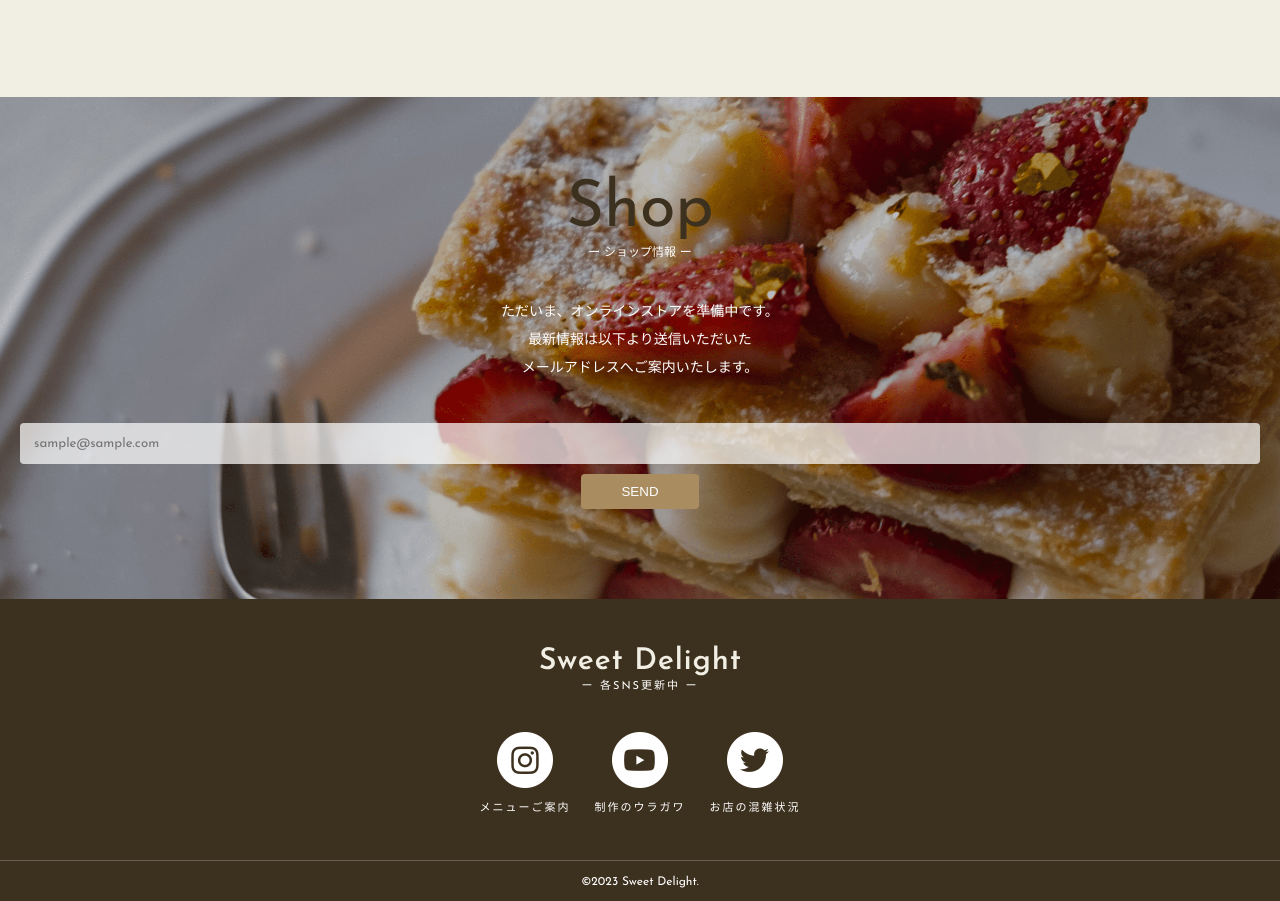
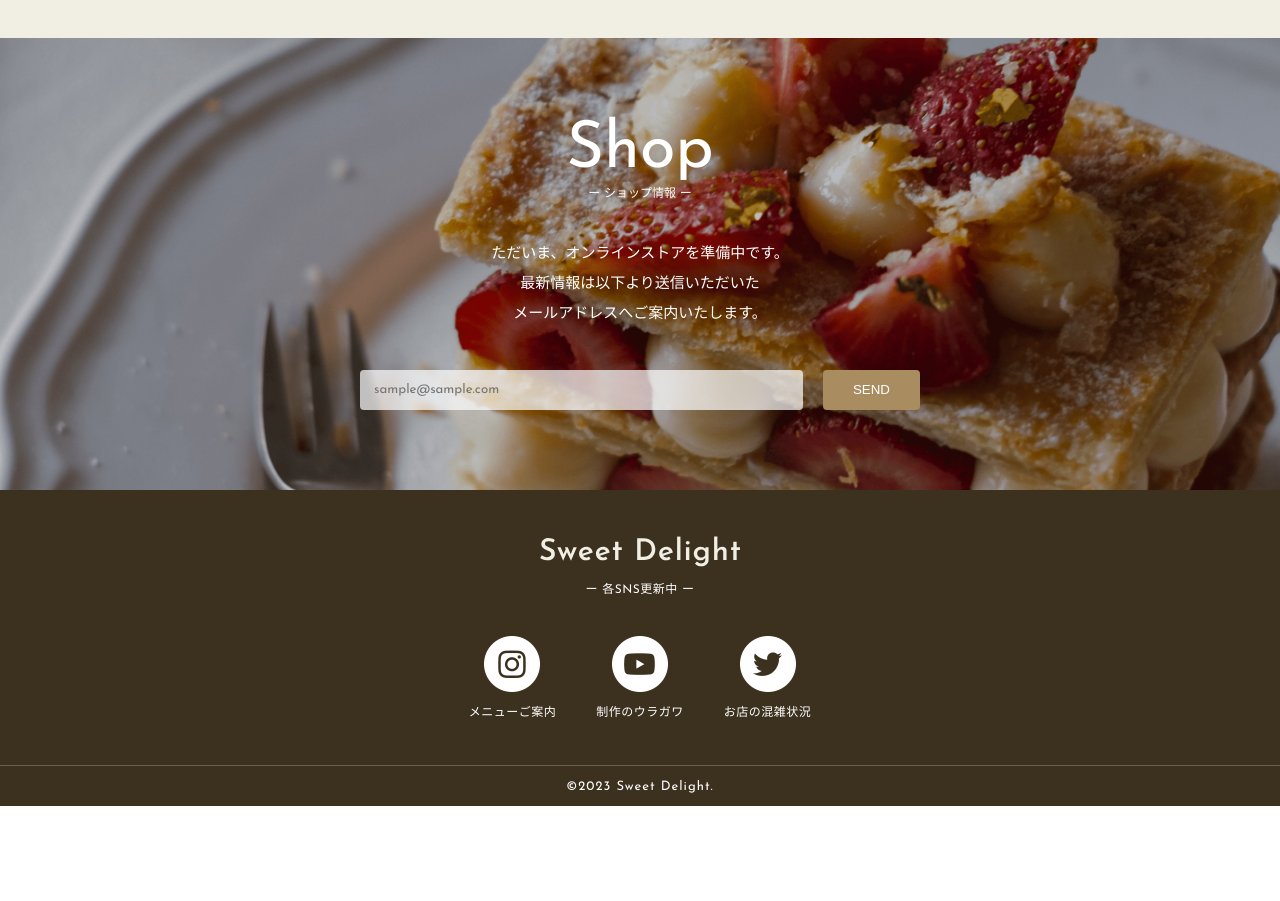
Before and after one commit to KouyaHASHIMOTO/SweetsSite_HTMLCSS, a plain HTML site: page SweetsSite＿HTMLCSS/index.html in a window 1280 px wide. Shown: the part 1344-2245 px from the top of the page. After the commit the page ends 2150 px from the top, so only its background shows below. Drawn offline with Linux system fonts and the light colour scheme.

Commit message:
レスポンシブ仮対応

```diff
--- a/SweetsSite＿HTMLCSS/css/style.css
+++ b/SweetsSite＿HTMLCSS/css/style.css
@@ -104,7 +104,7 @@ body {
 
 /* shopセクション */
 .shop {
-  background-image: url("../img/bg-shop.png");
+  background-image: url("../img/sp/bg-shop.png");
   background-position: center center;
   background-size: cover;
   padding: 80px 0;
@@ -198,12 +198,25 @@ body {
 
 /* タブレット、PCサイズの表示 */
 @media screen and (min-width: 768px) {
+  body {
+    color: #3c301e;
+  }
+
+  .header {
+    padding: 16px;
+  }
+
   .header-inner {
     max-width: 1080px;
     padding: 0 40px;
     margin: 0 auto;
     display: flex;
     justify-content: space-between;
+  }
+
+  .header-nav-list {
+    font-size: 17px;
+    gap: 40px;
   }
 
   .header-nav-link {
@@ -231,6 +244,8 @@ body {
 
   .about-contents {
     display: flex;
+    gap: 40px;
+    align-items: center;
   }
 
   .about-text {
@@ -238,18 +253,29 @@ body {
   }
 
   .about-text-contents {
-    margin-left: 40px;
-    letter-spacing: 1px;
+    letter-spacing: 0.5px;
     color: #3c301e;
+    margin-top: 0;
   }
 
   /* menuクラス */
+
   .menu {
     padding-top: 0;
   }
 
   .menu-name-main {
+    font-size: 19px;
     color: #3c301e;
+  }
+
+  .menu-name-sub {
+    font-size: 12px;
+    letter-spacing: 1px;
+  }
+
+  .menu-text {
+    font-size: 14px;
   }
 
   .menu-img {
@@ -261,9 +287,71 @@ body {
     justify-content: space-between;
   }
 
+  .menu-list > .menu-item {
+    margin-top: 0;
+  }
+
+  /* shopクラス */
+  .shop {
+    background-image: url("../img/bg-shop.png");
+    background-position: center center;
+    background-size: cover;
+    padding: 80px 0;
+  }
+
+  .shop-inner {
+    max-width: 600px;
+    margin: 0 auto;
+  }
+
+  .shop-text {
+    font-size: 15px;
+  }
+
+  .form {
+    display: flex;
+    gap: 20px;
+  }
+
+  .form-input {
+    height: 40px;
+  }
+
+  .form-submit {
+    padding: 10px 30px;
+    margin: 0;
+    transition: opacity 0.3s;
+  }
+
+  .form-submit:hover {
+    opacity: 0.7;
+    cursor: pointer;
+  }
+
+  /* footerクラス */
+
+  .footer-text {
+    font-size: 12px;
+    margin-top: 12px;
+    letter-spacing: 0.5px;
+  }
+
+  .footer-nav-list {
+    gap: 40px;
+  }
+
+  .footer-nav-link-text {
+    font-size: 12px;
+    letter-spacing: 0.5px;
+  }
+
+  .footer-copylight {
+    font-size: 13px;
+    letter-spacing: 1px;
+  }
+
   /* 共通クラス */
   .section-heading-main {
     font-size: 65px;
-    color: #3c301e;
   }
 }
```
